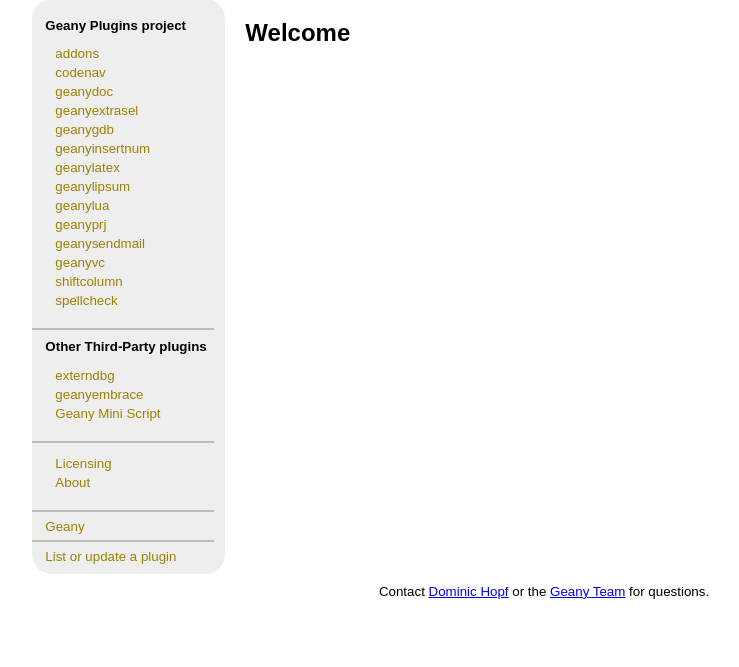
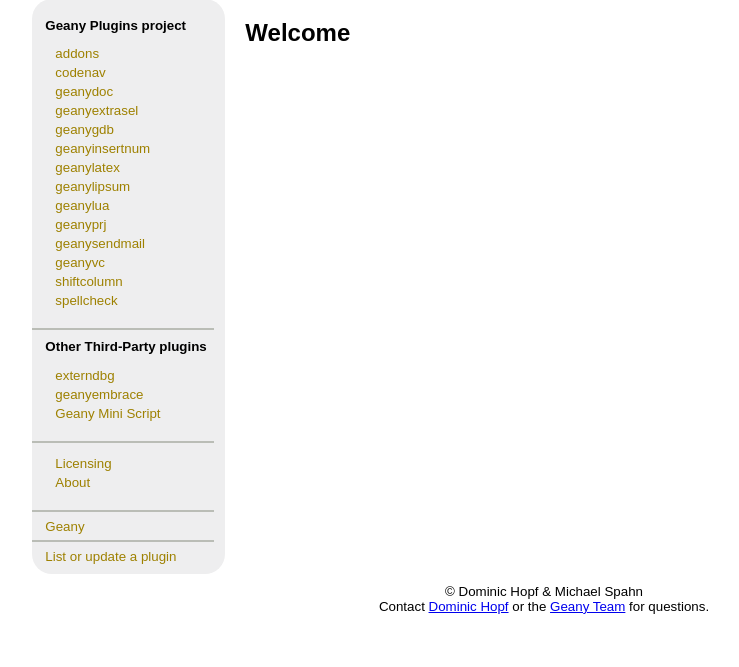
Before and after one commit to geany/plugins.geany.org, a PHP site: page /index.php in a window 1280 px wide. Shown: the part 96-763 px from the top of the page, without its empty margins (96-835 px from the left). Run offline with PHP 8.4, Linux system fonts and the light colour scheme.

Commit message:
Updated copyright.

```diff
--- a/index.php
+++ b/index.php
@@ -4,8 +4,9 @@
  * 		Website plugins.geany.org
  *
  *      (C) Copyright 2009 by Dominic Hopf <dmaphy@googlemail.com>
+ * 		(C) Copyright 2010 by Michael Spahn <m.spahn@any0n3.de>
  *      Version: 1.0.0
- *      Last Change: 2009-12-20
+ *      Last Change: 2010-7-24
  */
 
 define('CONTENTPATH','./content/');
@@ -87,6 +88,7 @@ print '<?xml version="1.0"?>';
 	</div>
 
 	<div id="footer">
+		&copy; Dominic Hopf &amp; Michael Spahn <br />
 		Contact <a href="http://dominichopf.de/">Dominic Hopf</a> or the
 		<a href="http://www.geany.org/Support/MailingList">Geany Team</a>
 		for questions.
```
